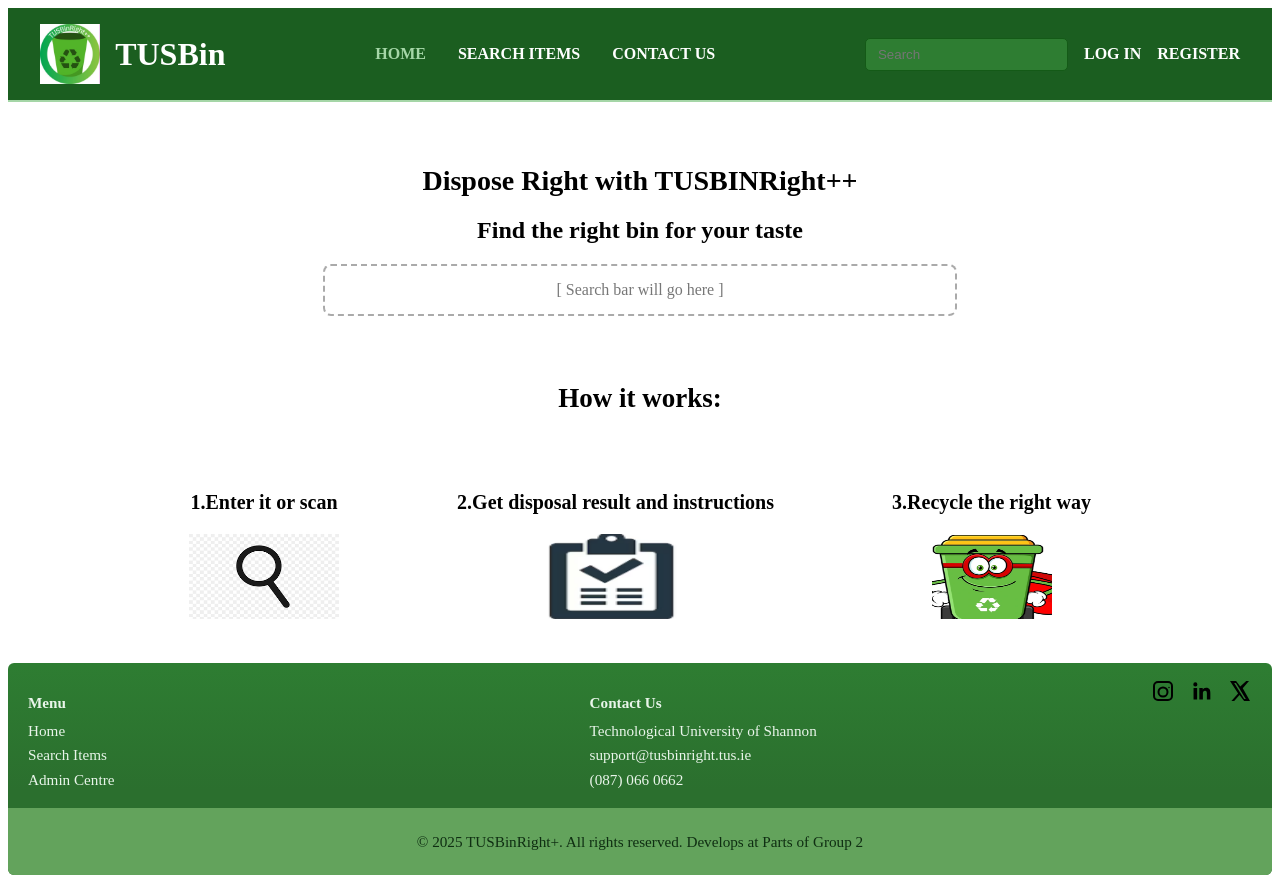
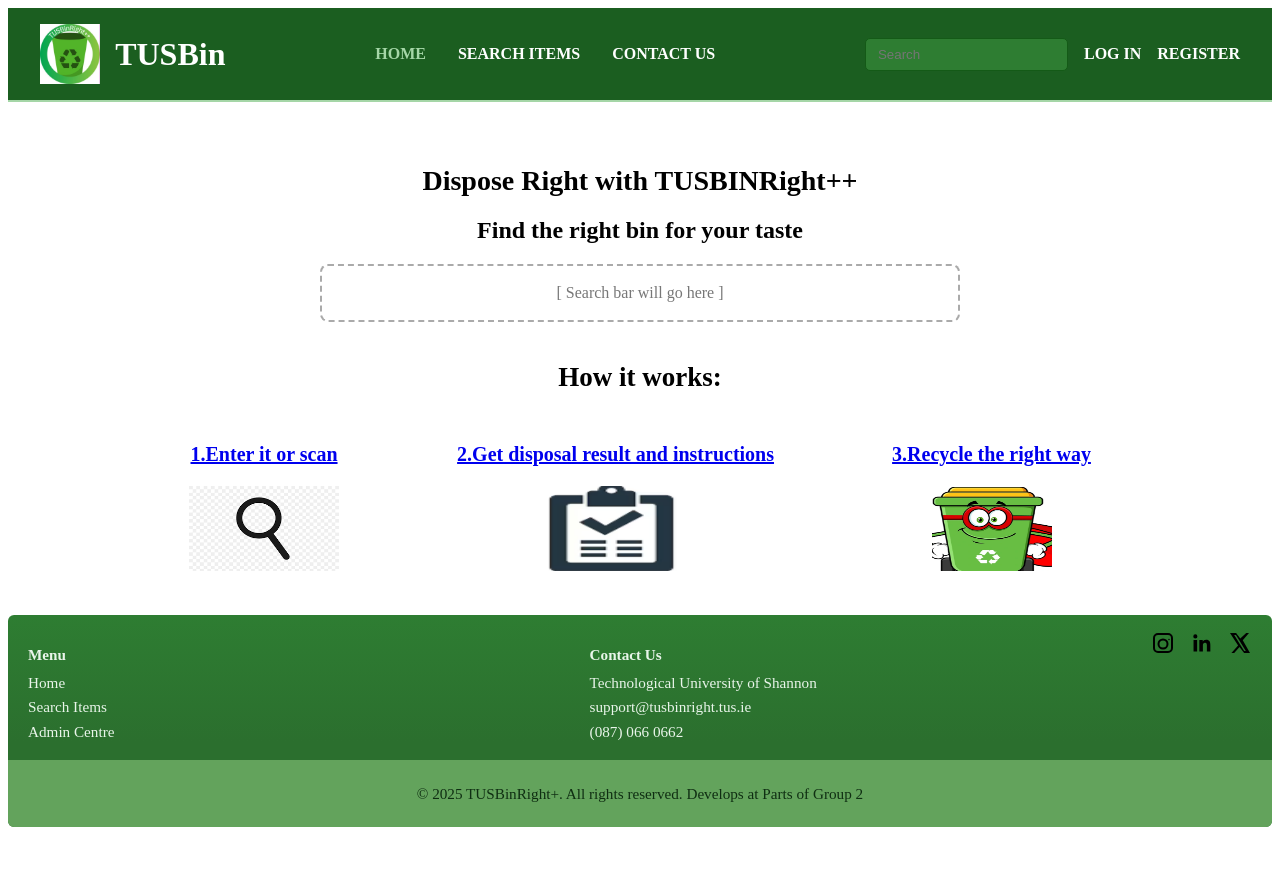
Before and after one commit to kalumfeanebanda/TUSBinGroup2, a Vue app in the folder tusg2frontend/: page / in a window 1280 px wide. After the commit the page ends 835 px from the top, so only its background shows below. Built offline with nearby package versions, Linux system fonts and the light colour scheme.

Commit message:
More changes to Home page

```diff
--- a/tusg2frontend/src/pages/home.vue
+++ b/tusg2frontend/src/pages/home.vue
@@ -10,21 +10,21 @@
 <div class="how-it-works">
      <p class="How">How it works:</p></div>
     <!-- How it works -->
-    <div class="how-it-works">
+    <div class="how-it-works-steps">
       <div>
 
 
-        <p class="bigger-text">1.Enter it or scan</p>
+       <router-link to=""> <p class="bigger-text">1.Enter it or scan</p></router-link>
 
         <img src="../images/glass.png" height="85" width="150"/></div>
       <div>
 
-        <p class="bigger-text">2.Get disposal result and instructions</p>
+        <router-link to=""><p class="bigger-text">2.Get disposal result and instructions</p></router-link>
 
         <img src="../images/result.png" height="85" width="135"/></div>
       <div>
 
-        <p class="bigger-text">3.Recycle the right way</p>
+        <router-link to=""><p class="bigger-text">3.Recycle the right way</p></router-link>
         <img src="../images/bin.png" height="85" width="120"/>
       </div>
     </div>
@@ -64,7 +64,7 @@ const router = useRouter?.() // works even if router isn’t installed yet
 .search-placeholder {
   width: 60%;
   margin: 0 auto 40px auto;
-  padding: 15px;
+  padding: 18px;
   border: 2px dashed #aaa;
   border-radius: 8px;
   color: #777;
@@ -74,7 +74,7 @@ const router = useRouter?.() // works even if router isn’t installed yet
   font-size: 20px; /* or whatever size you like */
   font-weight: bold; /* optional */
 }
-.how-it-works {
+.how-it-works-steps {
   display: flex;
   justify-content: space-around;
   gap: 20px;
```
